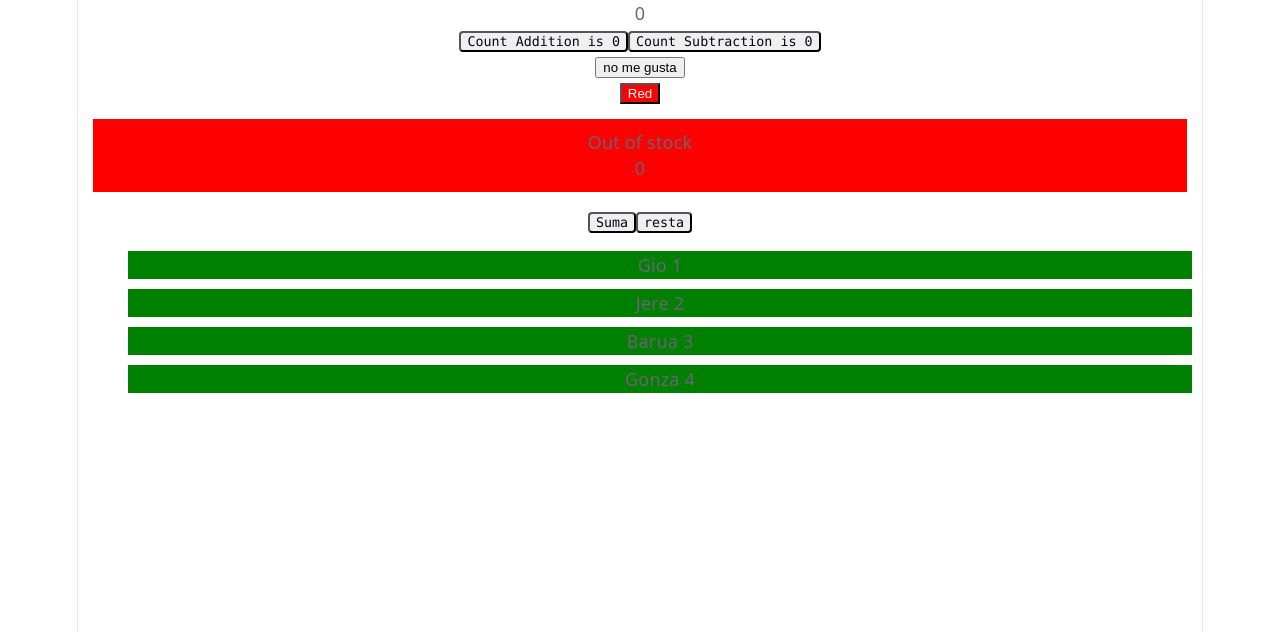
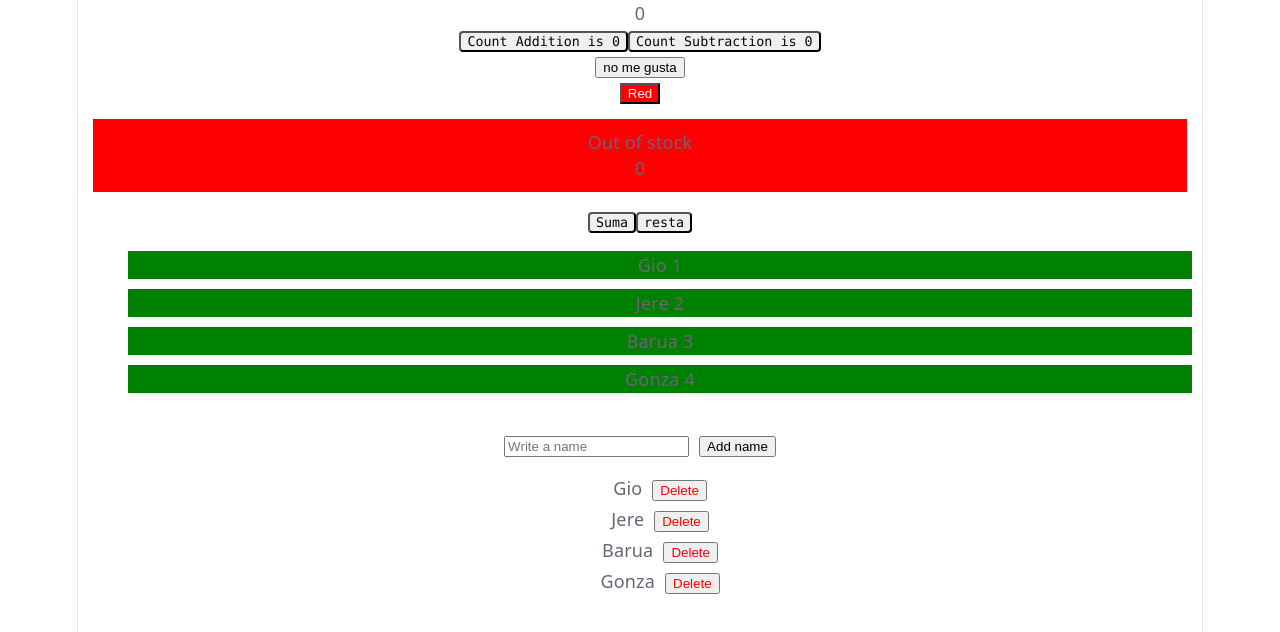
Before and after one commit to tobiasmanquez/react-bootcampt-tobias-manquez, a React (Vite) app: page / in a window 1280 px wide. Shown: the top 632 px of the page. Built offline with nearby package versions, Linux system fonts and the light colour scheme.

Commit message:
feat(class5-exercise1): add RemoveNames component for managing a list of names

```diff
--- a/src/App.tsx
+++ b/src/App.tsx
@@ -3,6 +3,7 @@ import ButtonILke from "./Class3/Exercise2-I like/ButtonILike"
 import TrafficLight from "./Class4/TrafficLight"
 import StockAlert from "./Class4/StockAlert";
 import ListOfNames from "./Class5/ListOfNames";
+import RemoveNames from "./Class5/RemoveNames"
 
 function App() {
 
@@ -13,6 +14,7 @@ function App() {
       <TrafficLight/>
       <StockAlert/>
       <ListOfNames/>
+      <RemoveNames/>
 
     </div>
 
--- /dev/null
+++ b/src/Class5/RemoveNames.tsx
@@ -0,0 +1,67 @@
+import { useState } from 'react';
+
+interface Person {
+    id: number;
+    name: string;
+}
+
+function RemoveNames() {
+    const [names, setNames] = useState<Person[]>([
+        { id: 1, name: "Gio" },
+        { id: 2, name: "Jere" },
+        { id: 3, name: "Barua" },
+        { id: 4, name: "Gonza" }
+    ]);
+
+    const [newName, setNewName] = useState('');
+
+    const addName = () => {
+        if (newName.trim() === '') return;
+
+        const newPerson: Person = {
+            id: Date.now(),
+            name: newName
+        };
+
+        setNames([...names, newPerson]);
+        setNewName('');
+    };
+
+    const deleteName = (idToRemove: number) => {
+        const filteredNames = names.filter(person => person.id !== idToRemove);
+        setNames(filteredNames);
+    };
+
+    return (
+        <div style={{ padding: '20px' }}>
+
+            <div style={{ marginBottom: '15px' }}>
+                <input
+                    type="text"
+                    value={newName}
+                    onChange={(e) => setNewName(e.target.value)}
+                    placeholder="Write a name"
+                />
+                <button onClick={addName} style={{ marginLeft: '10px' }}>
+                    Add name
+                </button>
+            </div>
+
+            <ul>
+                {names.map((person) => (
+                    <li key={person.id} style={{ listStyle: "none", marginBottom: '5px' }}>
+                        {person.name}
+                        <button
+                            onClick={() => deleteName(person.id)}
+                            style={{ marginLeft: '10px', color: 'red' }}
+                        >
+                            Delete
+                        </button>
+                    </li>
+                ))}
+            </ul>
+        </div>
+    );
+}
+
+export default RemoveNames;
```
